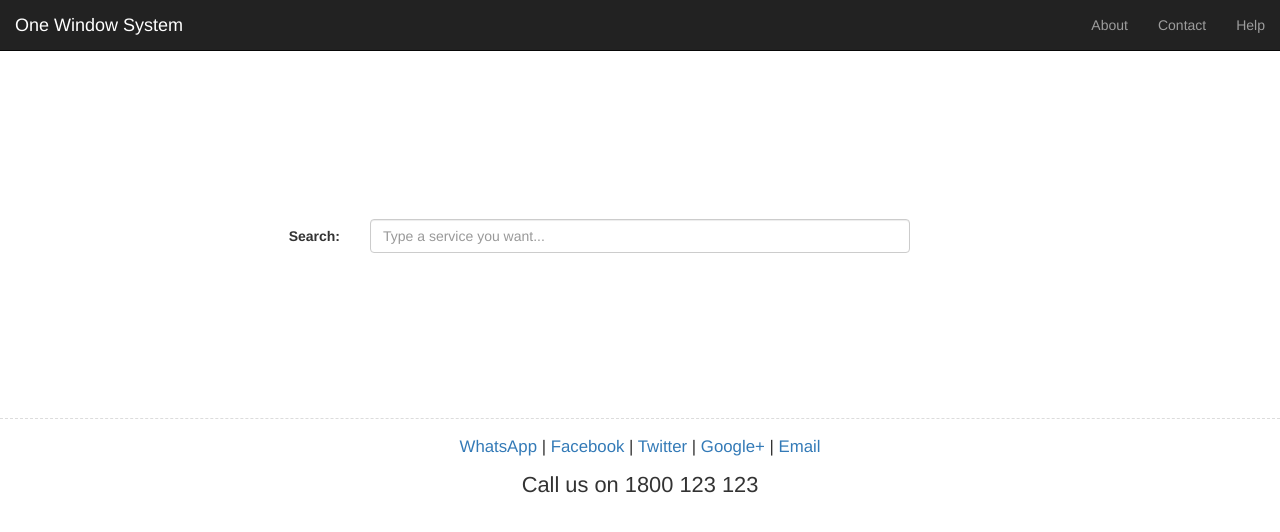
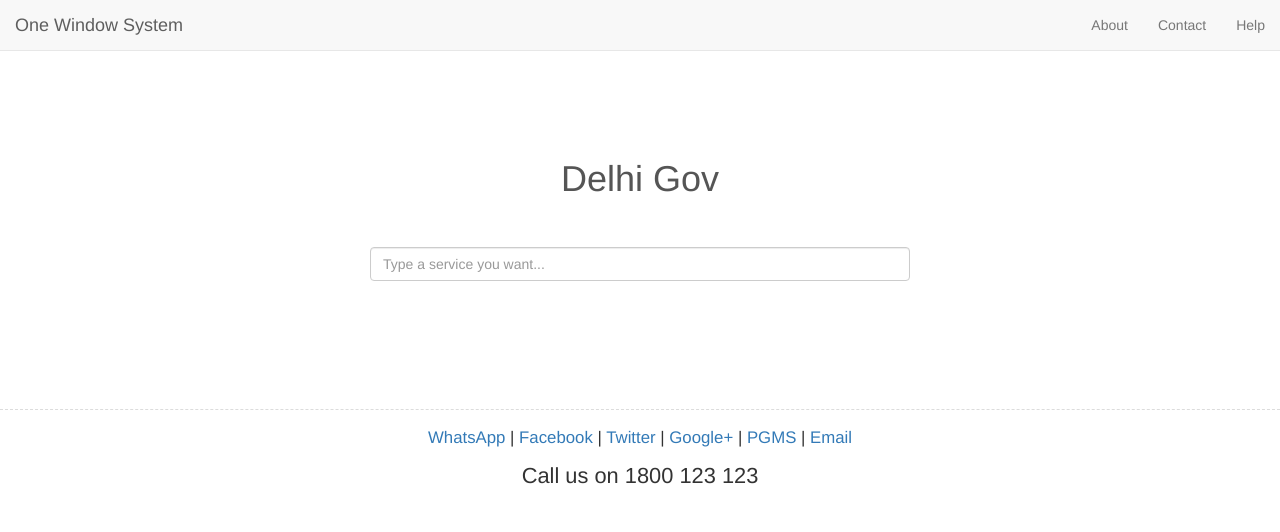
Before and after one commit to vpfaiz/One-Window-System-Delhi.Gov, a plain HTML site: page index.html in a window 1280 px wide. Drawn offline with nearby package versions, Linux system fonts and the light colour scheme.

Commit message:
MInor facelift

```diff
--- a/index.html
+++ b/index.html
@@ -18,7 +18,7 @@
   </head>
   <body ng-controller="serviceCtrl">
 
-    <nav class="navbar navbar-inverse navbar-static-top">
+    <nav class="navbar navbar-default navbar-static-top">
       <div class="container-fluid">
         <div class="navbar-header">
           <button type="button" class="navbar-toggle collapsed" data-toggle="collapse" data-target="#navbar" aria-expanded="false" aria-controls="navbar">
@@ -42,8 +42,9 @@
     <div class="container" style="padding-top: 20px">
       <div class="search">
         <div class="bar">
-          <label class="col-md-1 col-md-offset-2">Search: </label>
-          <div class="col-md-6 box">
+          <h1 class="logo">Delhi Gov</h1>
+          <!--label class="col-md-1 col-md-offset-2">Search: </label-->
+          <div class="col-md-6 col-md-offset-3 box">
             <input placeholder="Type a service you want..." ng-model="query" type="text" id="tbQuery" class="form-control"/>
           </div>
         </div>
@@ -65,7 +66,7 @@
       </div>
     </div>
     <div style="text-align: center; font-size: 1.2em; margin-top: 4vh; padding-top: 2vh; border-top: 1px dashed gainsboro">
-        <p><a href="#">WhatsApp</a> | <a href="#">Facebook</a> | <a href="#">Twitter</a> | <a href="#">Google+</a> | <a href="#">Email</a></p>
+        <p><a href="#">WhatsApp</a> | <a href="#">Facebook</a> | <a href="#">Twitter</a> | <a href="#">Google+</a> | <a href="#">PGMS</a> | <a href="#">Email</a></p>
         <p style="font-size: 1.3em; margin-bottom: 100px">Call us on 1800 123 123</p>
       </div>
   </body>
--- a/scripts/scripts.js
+++ b/scripts/scripts.js
@@ -41,8 +41,8 @@ function clickService() {
 
     // resize search pane
     $('.search').addClass('col-md-3');
-    $('.bar').css('margin',0).children('label').hide();
-    $('.bar .box').removeClass('col-md-6');
+    $('.bar').css('margin',0);//.children('label').hide();
+    $('.bar .box').removeClass('col-md-6 col-md-offset-3');
     $('.group').removeClass('col-md-3 col-sm-6').addClass('group-ac');
 
     // unhide browser
--- a/scripts/styles.css
+++ b/scripts/styles.css
@@ -1,6 +1,13 @@
+.bar {
+    text-align: center;
+}
+.bar .logo {
+    margin-bottom: 6vh;
+    color: #555;
+}
 .search .bar {
-	margin-top: 10vw;
-    margin-bottom: 10vw;
+	margin-top: 6vh;
+    margin-bottom: 12vh;
     display: inline-block;
     width: 100%;
 }
```
Also changed, not shown: 1 other file.
